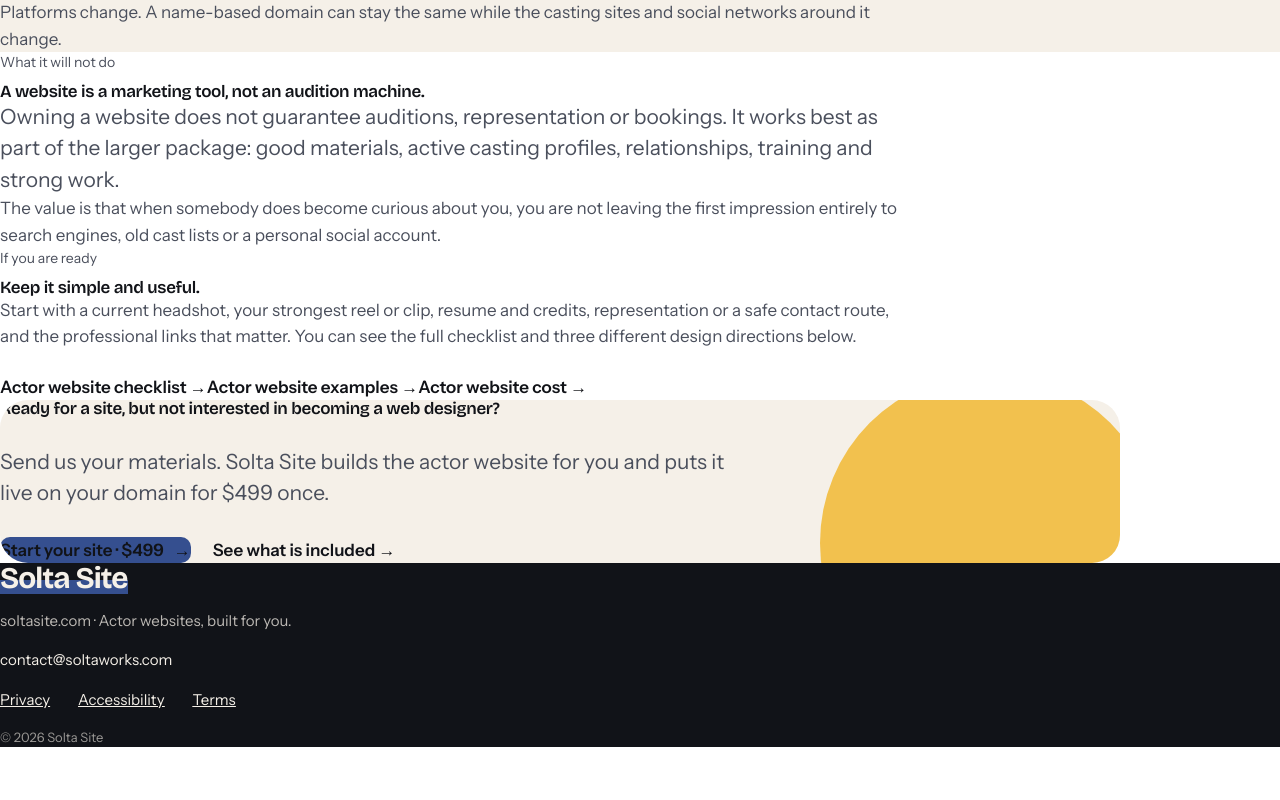
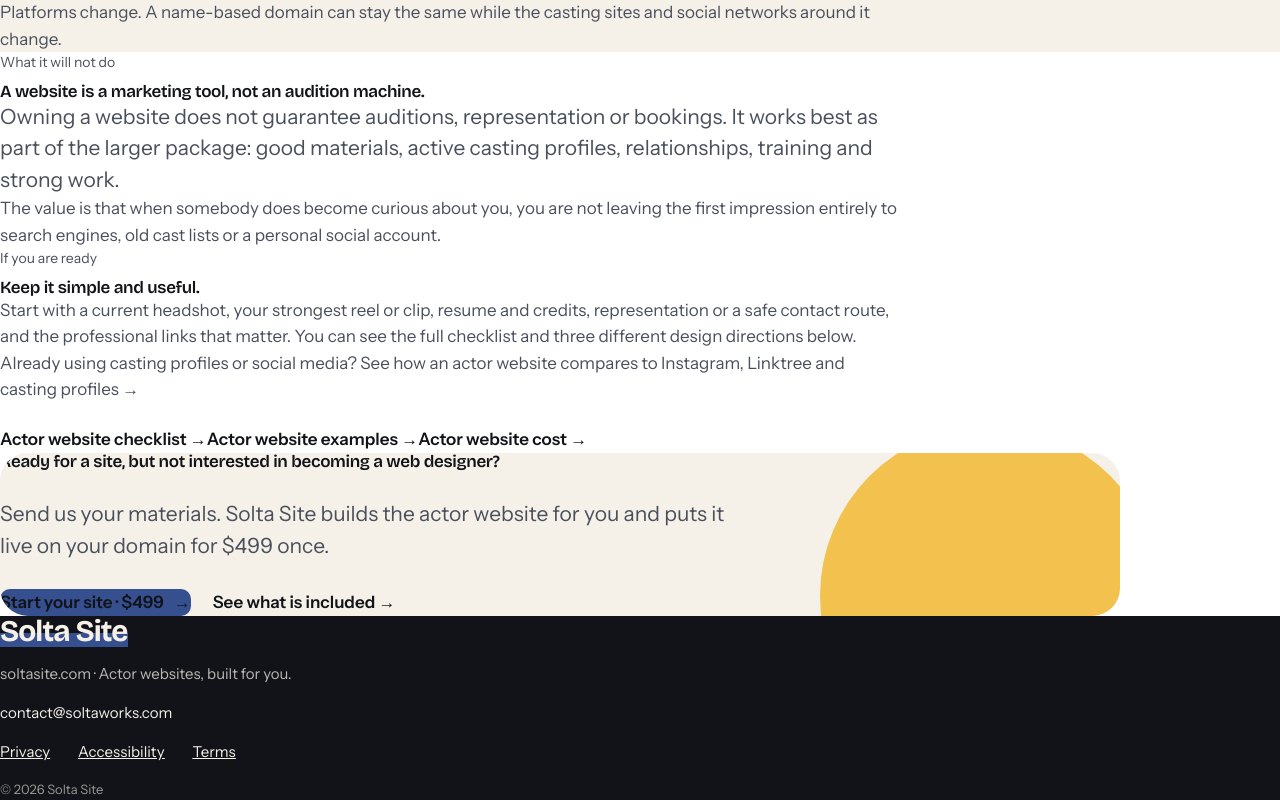
Before and after one commit to Poly-G/soltasite, a Next.js app: page /do-actors-need-a-website in a window 1280 px wide. Shown: the part 1200-2000 px from the top of the page. Before the commit the page ends 1947 px from the top, so only its background shows below. Built offline with nearby package versions, Linux system fonts and the light colour scheme.

Commit message:
Cross-link actor website comparison guide

```diff
--- a/app/(site)/do-actors-need-a-website/page.tsx
+++ b/app/(site)/do-actors-need-a-website/page.tsx
@@ -121,6 +121,7 @@
             <div className="cap">If you are ready</div>
             <h2 style={{ paddingTop: '10px' }}>Keep it simple and useful.</h2>
             <p className="p">Start with a current headshot, your strongest reel or clip, resume and credits, representation or a safe contact route, and the professional links that matter. You can see the full checklist and three different design directions below.</p>
+            <p className="p">Already using casting profiles or social media? <Link href="/actor-website-vs-instagram-linktree-casting-profile">See how an actor website compares to Instagram, Linktree and casting profiles →</Link></p>
             <div className="ctas" style={{ paddingTop: '24px' }}>
               <Link className="link" href="/what-to-put-on-an-actor-website">Actor website checklist <span className="ar" aria-hidden="true">→</span></Link>
               <Link className="link" href="/actor-website-examples">Actor website examples <span className="ar" aria-hidden="true">→</span></Link>
```
